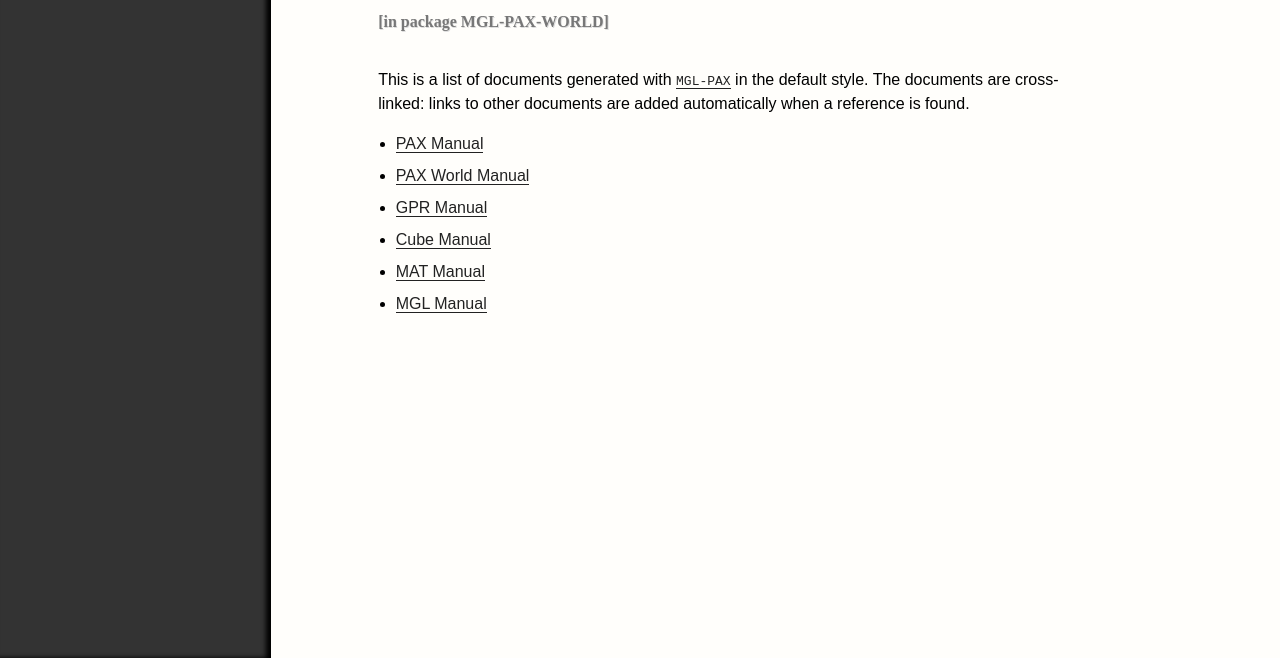
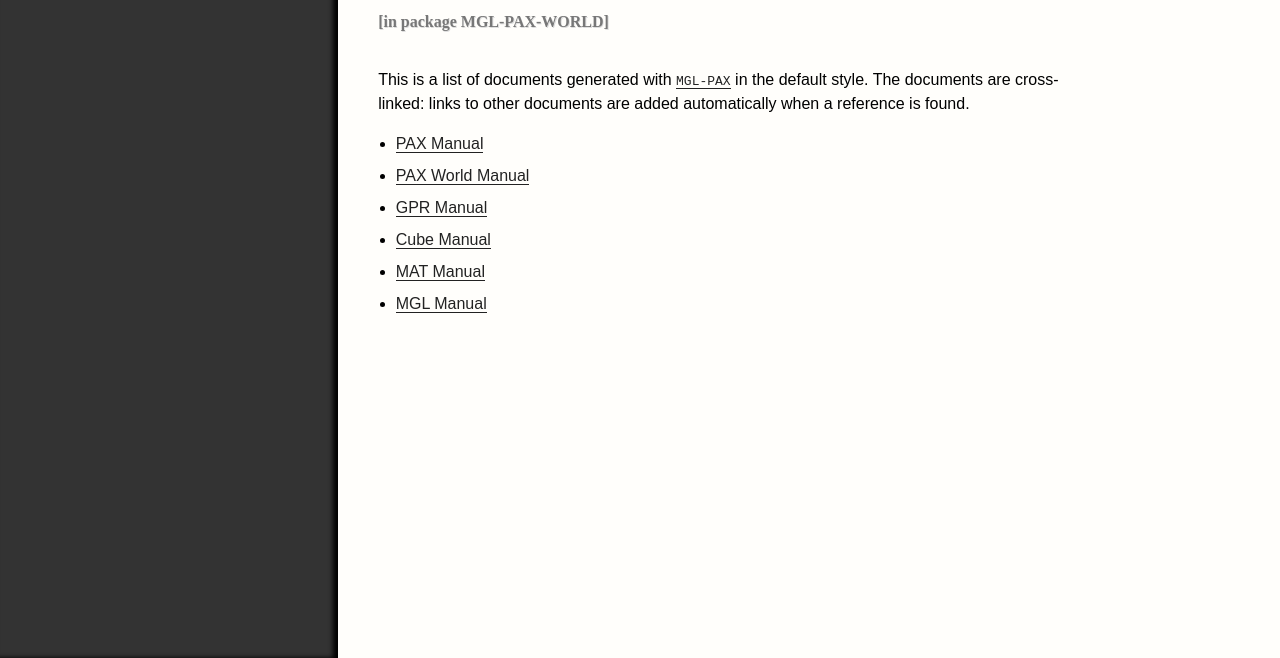
Before and after one commit to melisgl/mgl-pax-world, a plain HTML site: page index.html in a window 1280 px wide. Shown: the part 142-800 px from the top of the page. Drawn offline with Linux system fonts and the light colour scheme.

Commit message:
use latest style from MGL-PAX

```diff
--- a/style.css
+++ b/style.css
@@ -229,9 +229,9 @@ a.symbol:hover { color : #229955; background-color : transparent; text-decoratio
   top: 0px;
   left: 0px;
   height: 100%;
-  width: 40ex;
+  font-size: 80%;
+  width: 50ex;
   max-width: 33%;
-  font-size: 80%;
   position: fixed;
   overflow-y:auto;
   overflow-x:hidden;
```
